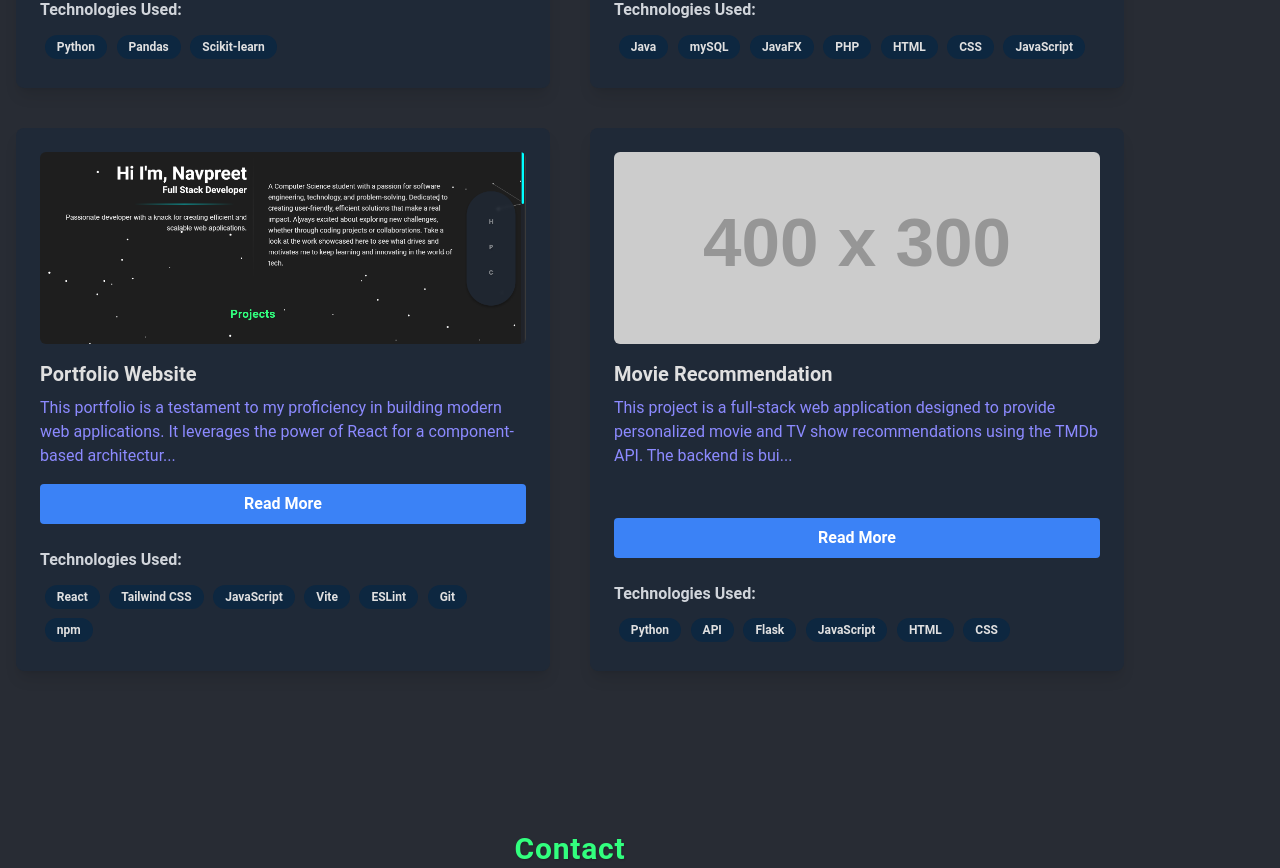
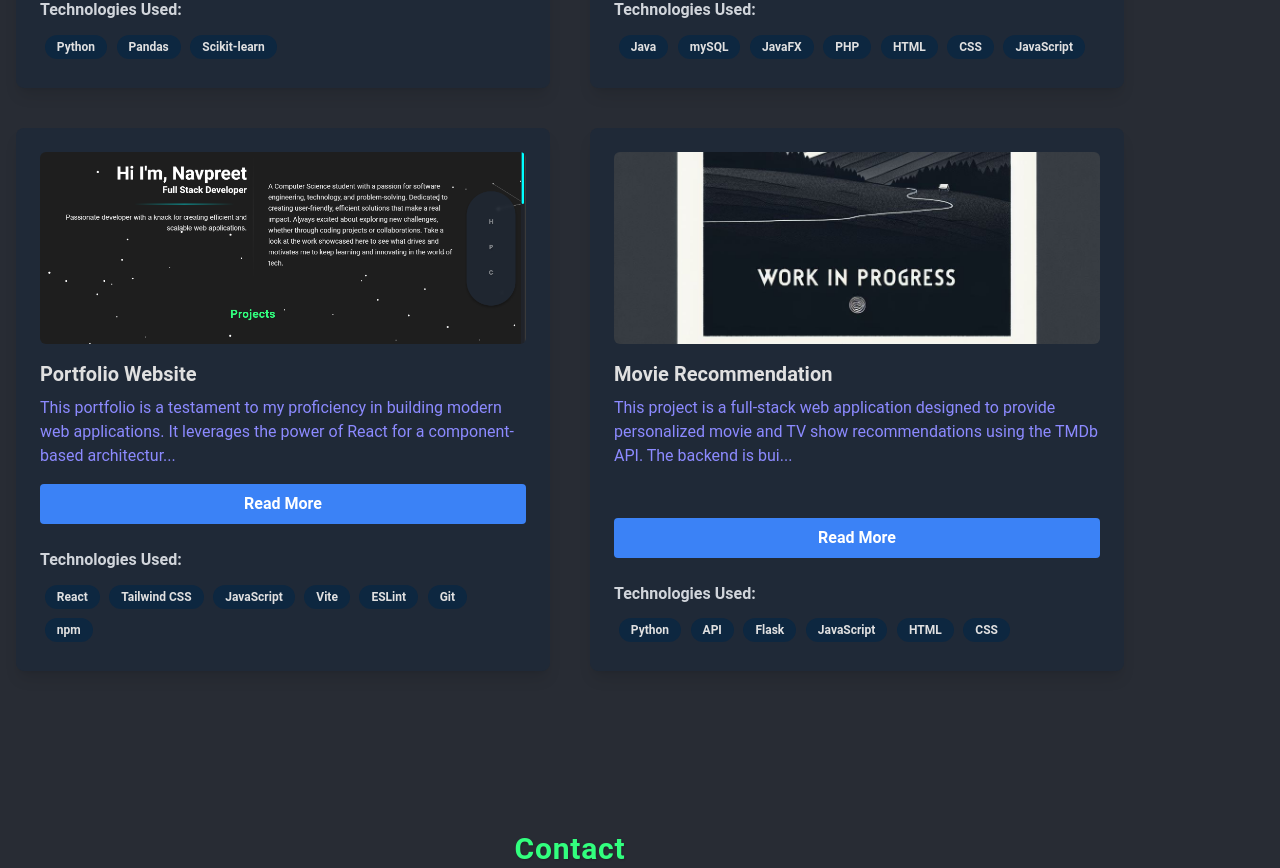
Before and after one commit to 20ns/portfolio, a React (Vite) app: page / in a window 1280 px wide. Shown: the part 1020-1888 px from the top of the page. Built offline with nearby package versions, Linux system fonts and the light colour scheme.

Commit message:
added some placeholders on the projects I am working on currently

```diff
--- a/src/components/Projects.jsx
+++ b/src/components/Projects.jsx
@@ -2,6 +2,7 @@ import React, { useState, useEffect, useRef } from 'react';
 import ml from '../assets/img/ml.png';
 import team from '../assets/img/team.png';
 import portfolio from '../assets/img/portfolio.png';
+import working from '../assets/img/working.png';
 
 const projectsData = [
   {
@@ -27,10 +28,11 @@ const projectsData = [
   },
   {
     title: 'Movie Recommendation',
-    imageUrl: 'https://placehold.co/400x300',
+    imageUrl: working,
     description: 'This project is a full-stack web application designed to provide personalized movie and TV show recommendations using the TMDb API. The backend is built with Flask, which handles user requests and communicates with the TMDb API to fetch relevant data based on user input. The application allows users to search for a movie or TV show, and the system responds with a list of recommendations.',
     technologies: ['Python', 'API', 'Flask', 'JavaScript', 'HTML', 'CSS'],
-    github: 'YOUR_GITHUB_LINK_HERE'
+    github: 'YOUR_GITHUB_LINK_HERE',
+    className: 'movie-recommendation'
   },
 ];
 
@@ -68,7 +70,7 @@ const Projects = () => {
             <img
               src={project.imageUrl}
               alt={project.title}
-              className="w-full h-48 object-cover rounded-md mb-4"
+              className={`w-full h-48 object-cover rounded-md mb-4 ${project.className || ''}`}
             />
             <h3 className="text-xl font-bold text-gray-200 mb-2">{project.title}</h3>
             <p className="text-gray-300 mb-4 flex-grow">
--- a/src/styles.css
+++ b/src/styles.css
@@ -259,10 +259,10 @@ nav.nav-open + main {
 }
 
 .project-card {
-  /* Added darker background color, removed animate-slide-in-left and added flex*/
   display: flex;
   flex-direction: column;
   background-color: #2c2c2c;
+  overflow: hidden;
 }
 
 .projects-section .subtitle {
@@ -535,5 +535,8 @@ section {
 /* For Firefox */
 html {
   scrollbar-width: thin;
-  scrollbar-color: var(--electric-cyan) rgba(0, 0, 0, 0.2); /* No gradient support */
+  scrollbar-color: var(--electric-cyan) rgba(0, 0, 0, 0.2);
 }
+.movie-recommendation {
+  object-position: center 90%;
+}
```
Also changed, not shown: src/assets/img/working.png (added).
